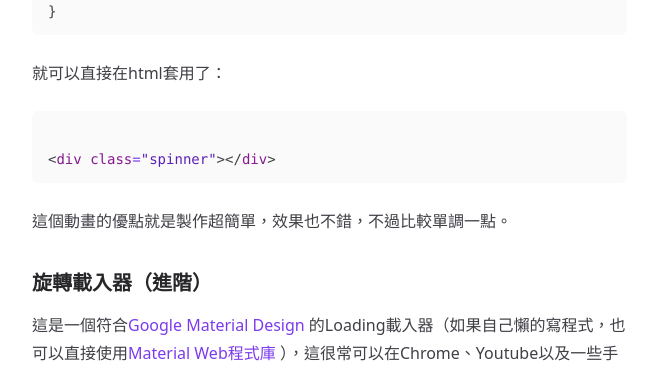
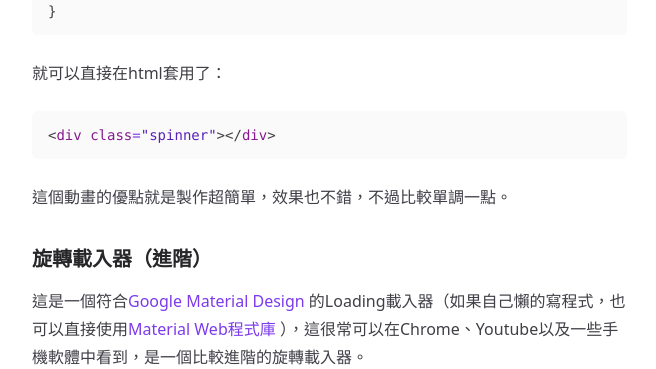
Before and after one commit to prontGO/prontGO.github.io, a plain HTML site: page posts/loading-page-for-web/index.html in a window 1280 px wide. Shown: the part 3258-3627 px from the top of the page, without its empty margins (96-752 px from the left). Drawn offline with Linux system fonts and the light colour scheme; a script that the page names is missing.

Commit message:
deploy: prontLin/ProntChangeLog@989fab432b9d462742b45c92644c87b63c34540f

```diff
--- a/posts/loading-page-for-web/index.html
+++ b/posts/loading-page-for-web/index.html
@@ -54,8 +54,7 @@ on <a href=https://codepen.io>CodePen</a>.</iframe><p>首先先畫一個圓形
 </span></span><span class=line><span class=cl>        <span class=k>transform</span><span class=p>:</span> <span class=nb>rotate</span><span class=p>(</span><span class=mi>360</span><span class=kt>deg</span><span class=p>);</span>
 </span></span><span class=line><span class=cl>    <span class=p>}</span>
 </span></span><span class=line><span class=cl><span class=p>}</span>
-</span></span></code></pre></div><p>就可以直接在html套用了：</p><div class=highlight><pre tabindex=0 class=chroma><code class=language-html data-lang=html><span class=line><span class=cl>
-</span></span><span class=line><span class=cl><span class=p>&lt;</span><span class=nt>div</span> <span class=na>class</span><span class=o>=</span><span class=s>&#34;spinner&#34;</span><span class=p>&gt;&lt;/</span><span class=nt>div</span><span class=p>&gt;</span>
+</span></span></code></pre></div><p>就可以直接在html套用了：</p><div class=highlight><pre tabindex=0 class=chroma><code class=language-html data-lang=html><span class=line><span class=cl><span class=p>&lt;</span><span class=nt>div</span> <span class=na>class</span><span class=o>=</span><span class=s>&#34;spinner&#34;</span><span class=p>&gt;&lt;/</span><span class=nt>div</span><span class=p>&gt;</span>
 </span></span></code></pre></div><p>這個動畫的優點就是製作超簡單，效果也不錯，不過比較單調一點。</p><h3 class="relative group">旋轉載入器（進階）<div id=%E6%97%8B%E8%BD%89%E8%BC%89%E5%85%A5%E5%99%A8%E9%80%B2%E9%9A%8E class=anchor></div><span class="absolute top-0 w-6 transition-opacity opacity-0 ltr:-left-6 rtl:-right-6 not-prose group-hover:opacity-100"><a class="group-hover:text-primary-300 dark:group-hover:text-neutral-700" style="text-decoration-line:none !important" href=#%E6%97%8B%E8%BD%89%E8%BC%89%E5%85%A5%E5%99%A8%E9%80%B2%E9%9A%8E aria-label=定位點>#</a></span></h3><p>這是一個符合<a href=https://m3.material.io/ target=_blank>Google Material Design</a>
 的Loading載入器（如果自己懶的寫程式，也可以直接使用<a href=https://github.com/material-components/material-web/blob/main/docs/components/progress.md target=_blank>Material Web程式庫</a>
 ），這很常可以在Chrome、Youtube以及一些手機軟體中看到，是一個比較進階的旋轉載入器。</p><iframe height=300 style=width:100% scrolling=no title="indeterminate spinner" src="https://codepen.io/Pront-lin/embed/empGdQZ?default-tab=result" frameborder=no loading=lazy allowtransparency=true allowfullscreen>See the Pen <a href=https://codepen.io/Pront-lin/pen/empGdQZ>indeterminate spinner</a> by Pront (<a href=https://codepen.io/Pront-lin>@Pront-lin</a>)
```
